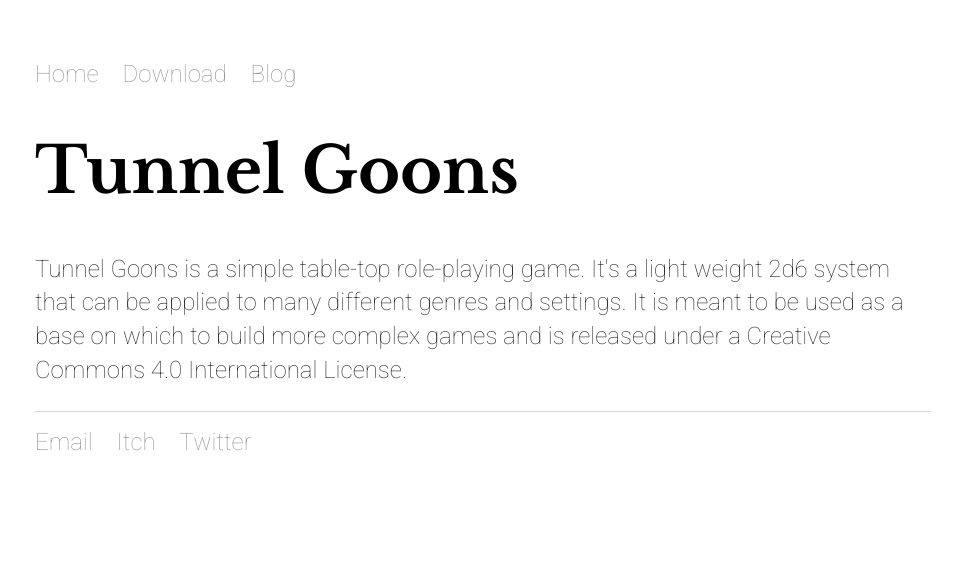
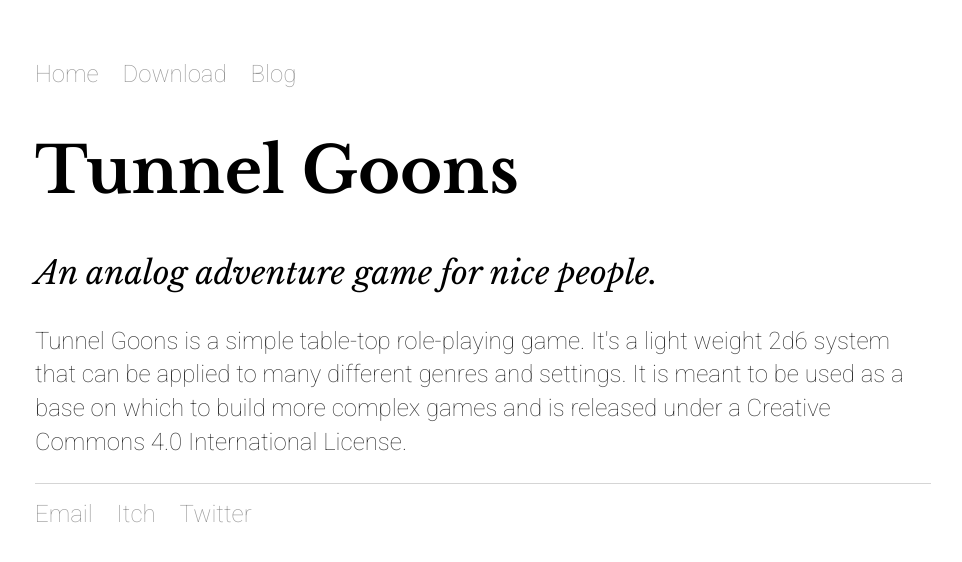
Before and after one commit to NateHPS/TunnelGoons, a Jekyll site: the page built from index.html, in a window 1280 px wide. Shown: the top 562 px of the page, without its empty margins (157-1119 px from the left). Built offline with Jekyll 4.4.1, drawn with Linux system fonts in a browser that asks for light colours.

Commit message:
Update index.html

```diff
--- a/index.html
+++ b/index.html
@@ -4,5 +4,6 @@ title: Tunnel Goons
 ---
 <div class="blurb">
 	<h1>Tunnel Goons</h1>
+	<h3>An analog adventure game for nice people.</h3>
 	<p>Tunnel Goons is a simple table-top role-playing game. It's a light weight 2d6 system that can be applied to many different genres and settings. It is meant to be used as a base on which to build more complex games and is released under a Creative Commons 4.0 International License.</p>
 </div><!-- /.blurb -->
```
